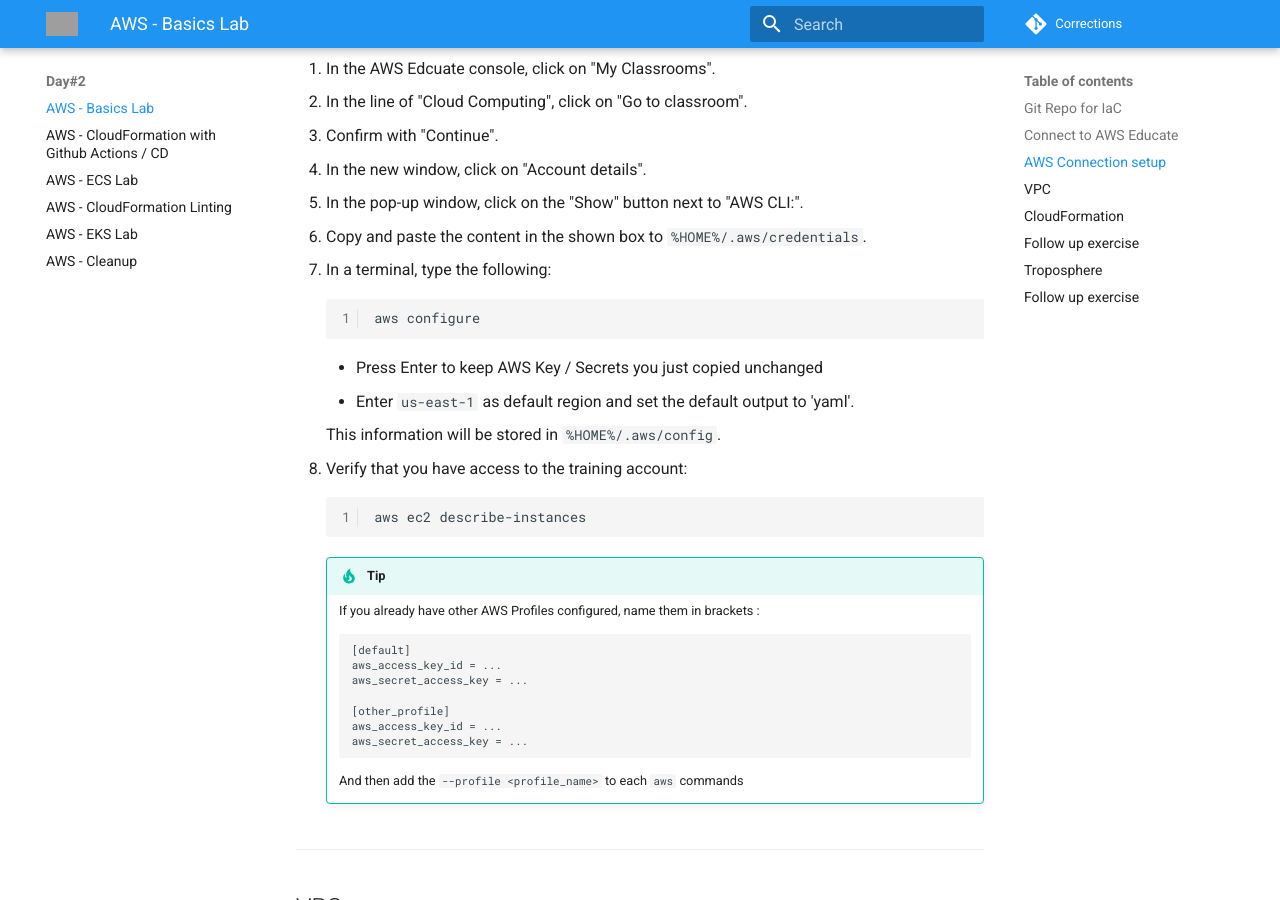
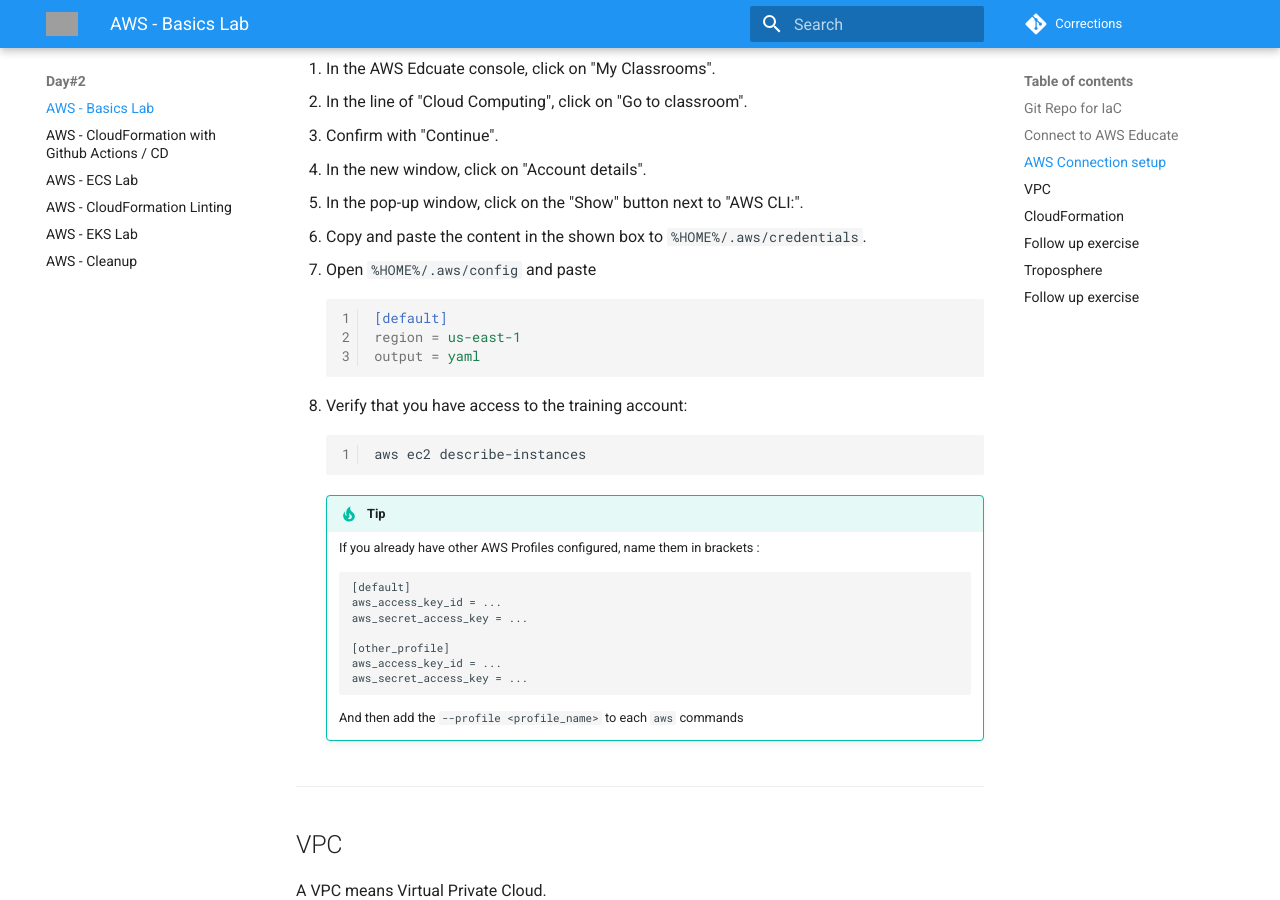
Before and after one commit to jurocknsail/yncrea-cloudcomputing, an MkDocs documentation site: the page built from docs/aws.md, in a window 1280 px wide and 900 px high, scrolled down 959 px. Built offline with MkDocs 1.6.1 and Material for MkDocs 9.7.7, drawn with Linux system fonts in a browser that asks for light colours; comment, search, counter and statistics services are not loaded; grey boxes are pictures that could not be loaded.

Commit message:
Modification des credentials et configure

```diff
--- a/docs/aws.md
+++ b/docs/aws.md
@@ -40,14 +40,12 @@
 
 1. Copy and paste the content in the shown box to `%HOME%/.aws/credentials`.
 
-1. In a terminal, type the following:
+1. Open `%HOME%/.aws/config` and paste
 
-        aws configure
+        [default]
+        region = us-east-1
+        output = yaml
 
-    - Press Enter to keep AWS Key / Secrets you just copied unchanged
-    - Enter `us-east-1` as default region and set the default output to 'yaml'.
-
-    This information will be stored in `%HOME%/.aws/config`.
 
 1. Verify that you have access to the training account:
 
```
